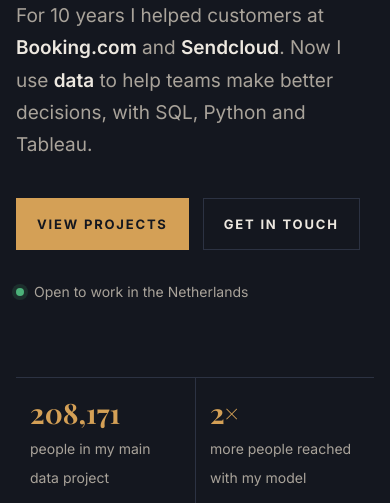
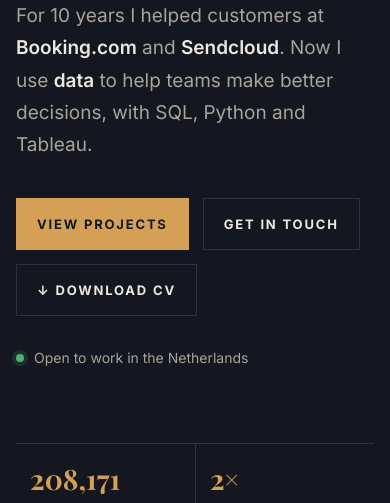
Before and after one commit to lervindelarosa-gif/lervindelarosa-gif.github.io, a plain HTML site: page index.html in a window 390 px wide. Shown: the part 549-1052 px from the top of the page. Drawn offline with nearby package versions, Linux system fonts and the light colour scheme.

Commit message:
Add CV download (web version without phone number)
Co-Authored-By: Claude Opus 5.5 <noreply@anthropic.com>

```diff
--- a/index.html
+++ b/index.html
@@ -207,6 +207,7 @@ footer{padding:30px 0 40px;text-align:center;color:var(--faint);font-size:13px;b
         <div class="btns">
           <a class="btn btn-solid" href="#projects">View projects</a>
           <a class="btn btn-line" href="#contact">Get in touch</a>
+          <a class="btn btn-line" href="assets/Lervin-de-la-Rosa-CV.pdf" download>↓ Download CV</a>
         </div>
         <div class="status"><span class="dot"></span> Open to work in the Netherlands</div>
       </div>
@@ -399,6 +400,7 @@ footer{padding:30px 0 40px;text-align:center;color:var(--faint);font-size:13px;b
       <a class="btn btn-solid" href="mailto:lervin.de.la.rosa@hotmail.com">Email me</a>
       <a class="btn btn-line" href="https://www.linkedin.com/in/lervindelarosa" target="_blank" rel="noopener">LinkedIn ↗</a>
       <a class="btn btn-line" href="https://github.com/lervindelarosa-gif" target="_blank" rel="noopener">GitHub ↗</a>
+      <a class="btn btn-line" href="assets/Lervin-de-la-Rosa-CV.pdf" download>↓ Download CV</a>
     </div>
     <span class="mail">lervin.de.la.rosa@hotmail.com</span>
   </div>
```
Also changed, not shown: 1 other file.
